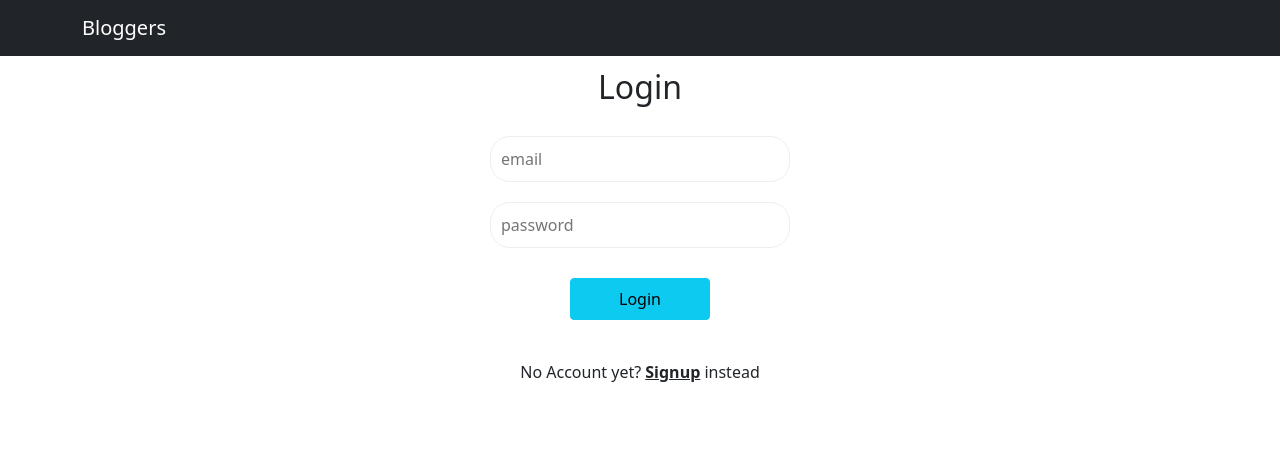
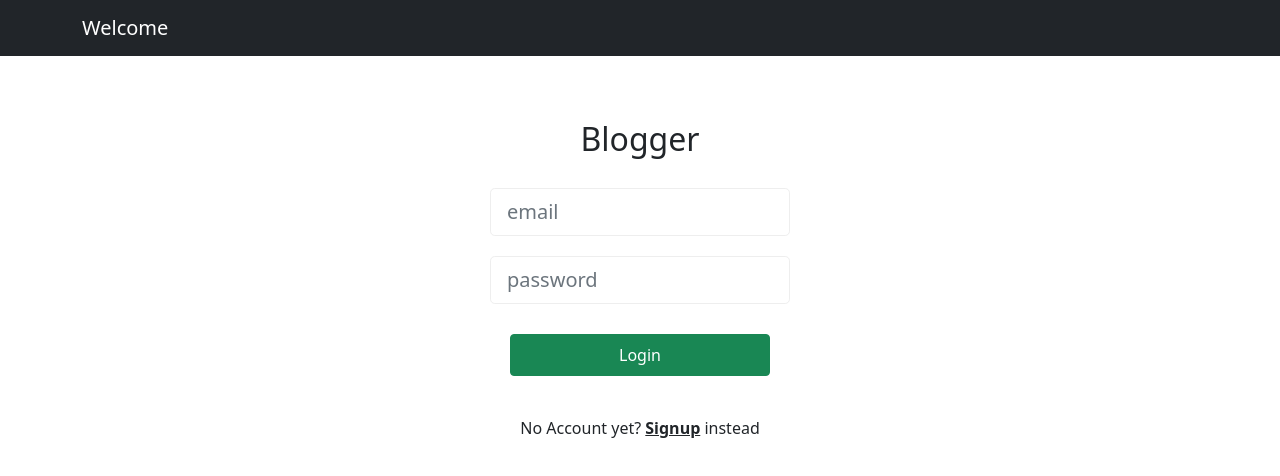
Before and after one commit to TashwillAndries/Bloggers, a Vue app: page / in a window 1280 px wide. Shown: the top 476 px of the page. Built offline with nearby package versions, Linux system fonts and the light colour scheme.

Commit message:
new code

```diff
--- a/src/components/LoginForm.vue
+++ b/src/components/LoginForm.vue
@@ -1,11 +1,15 @@
 <template>
   <form @submit.prevent="handleSubmit">
-    <input type="email" required placeholder="email" v-model="email" />
-    <input type="password" required placeholder="password" v-model="password" />
+    <div class="input-group input-group-lg">
+      <input type="email" required placeholder="email" v-model="email" class="form-control shadow-none">
+    </div>
+    <div class="input-group input-group-lg">
+      <input type="password" required placeholder="password" v-model="password" class="form-control shadow-none">
+    </div>
     <div class="error">
       {{ error }}
     </div>
-    <button class="btn btn-info p-2 px-5">Login</button>
+    <button class="btn btn-success p-2 px-5">Login</button>
   </form>
 </template>
 
@@ -31,4 +35,8 @@
 };
 </script>
 
-<style></style>
+<style scoped>
+button {
+  width: 260px;
+}
+</style>
--- a/src/components/Navbar.vue
+++ b/src/components/Navbar.vue
@@ -1,15 +1,7 @@
 <template>
   <nav class="navbar navbar-expand-lg bg-dark navbar-dark fixed-top">
     <div class="container">
-      <a href="#" class="navbar-brand">Bloggers</a>
-      <button
-        class="navbar-toggler"
-        type="button"
-        data-bs-toggle="collapse"
-        data-bs-target="#navmenu"
-      >
-        <span class="navbar-toggler-icon"></span>
-      </button>
+      <router-link class="navbar-brand" :to="{name: 'Welcome'}">Welcome</router-link>
     </div>
   </nav>
 </template>
--- a/src/views/Welcome.vue
+++ b/src/views/Welcome.vue
@@ -1,15 +1,15 @@
 <template>
   <div class="welcome container">
-    <div v-if="showLogin">
+    <div class="form" v-if="showLogin">
       <Navbar />
-      <h2 class="mt-5">Login</h2>
+      <h2 class="mt-5">Blogger</h2>
       <LoginForm @login="enterBlog" />
       <p>
         No Account yet? <span @click="showLogin = false">Signup</span> instead
       </p>
     </div>
-    <div v-else>
-      <h2>Signup</h2>
+    <div class="form" v-else>
+      <h2 class="mt-5">Blogger</h2>
       <SignupForm @signup="enterBlog" />
       <p>
         Already registered?
@@ -69,4 +69,7 @@
 .welcome button {
   margin: 20px auto;
 }
+.form {
+  margin-top: 100px;
+}
 </style>
```
